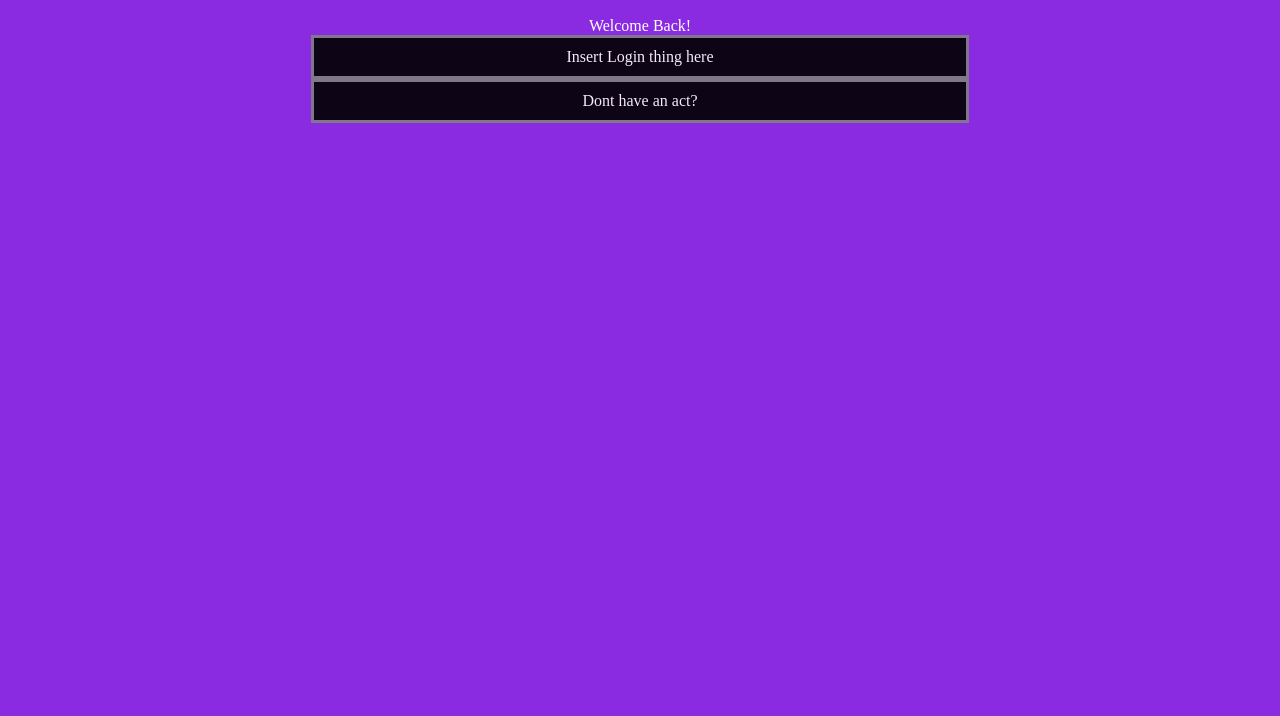
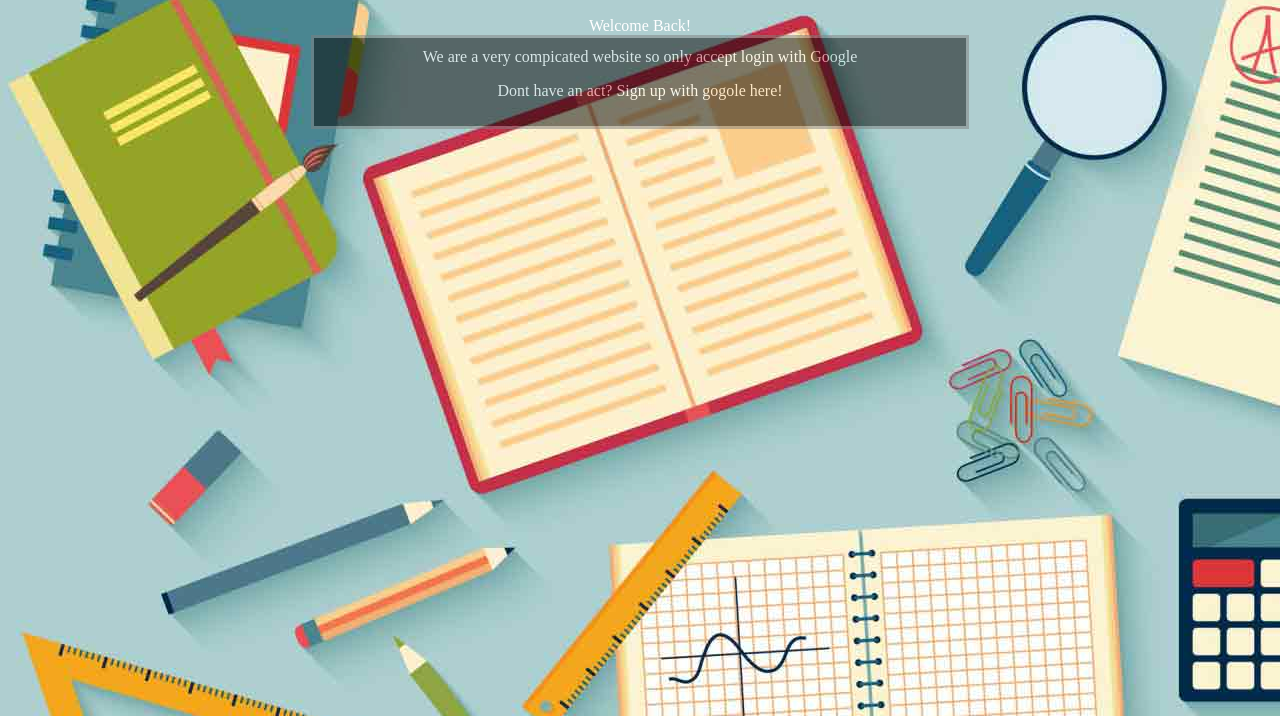
Before and after one commit to crrystalz/fokus, a plain HTML site: page login.html in a window 1280 px wide. Shown: the part 84-800 px from the top of the page. Drawn offline with Linux system fonts and the light colour scheme.

Commit message:
random ass bullshit

```diff
--- a/login.css
+++ b/login.css
@@ -1,11 +1,12 @@
 body{
   background-color: blueviolet;
+  background-image: url("bg.jpg");
   color: white;
   text-align: center;
-  size: 10%;
+  size: 20%;
 }
 #heading{
-    size: 20%;
+    size: 40%;
 }
 
 .Logindiv{
@@ -13,6 +14,6 @@ body{
   width: 50%;
   border: 3px solid grey;
   background-color: black;
-  opacity: .9;
+  opacity: .5;
   padding: 10px;
 }
--- a/login.html
+++ b/login.html
@@ -8,7 +8,8 @@
 <body>
   <h1><p id = "Heading">Study Groupers</p></h1>
   <div>Welcome Back!</div>
-  <div class="Logindiv">Insert Login thing here</div>
-  <a href=""></a><div class = "Logindiv">Dont have an act?</div>
+  <div class="Logindiv"> We are a very compicated website so only accept login with Google
+  <p>
+  Dont have an act? Sign up with gogole here!</p></div>
 </body>
 </html>
```
Also changed, not shown: bg.jpg (added).
